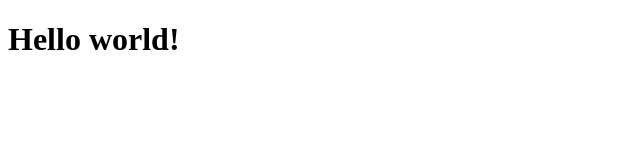
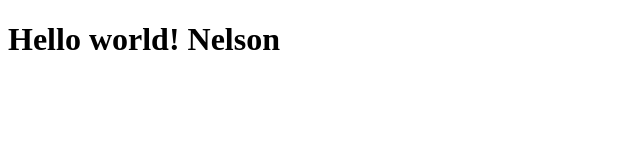
Before and after one commit to NelHim/Airbnb_TG, a plain HTML site: page index.html in a window 1280 px wide. Shown: the whole page, without its empty margins (0-640 px from the left). Drawn offline with Linux system fonts and the light colour scheme.

Commit message:
Modification

```diff
--- a/index.html
+++ b/index.html
@@ -8,7 +8,7 @@
 </head>
 
 <body>
-    <h1>Hello world!</h1>
+    <h1>Hello world! Nelson</h1>
 </body>
 
 </html>
```
